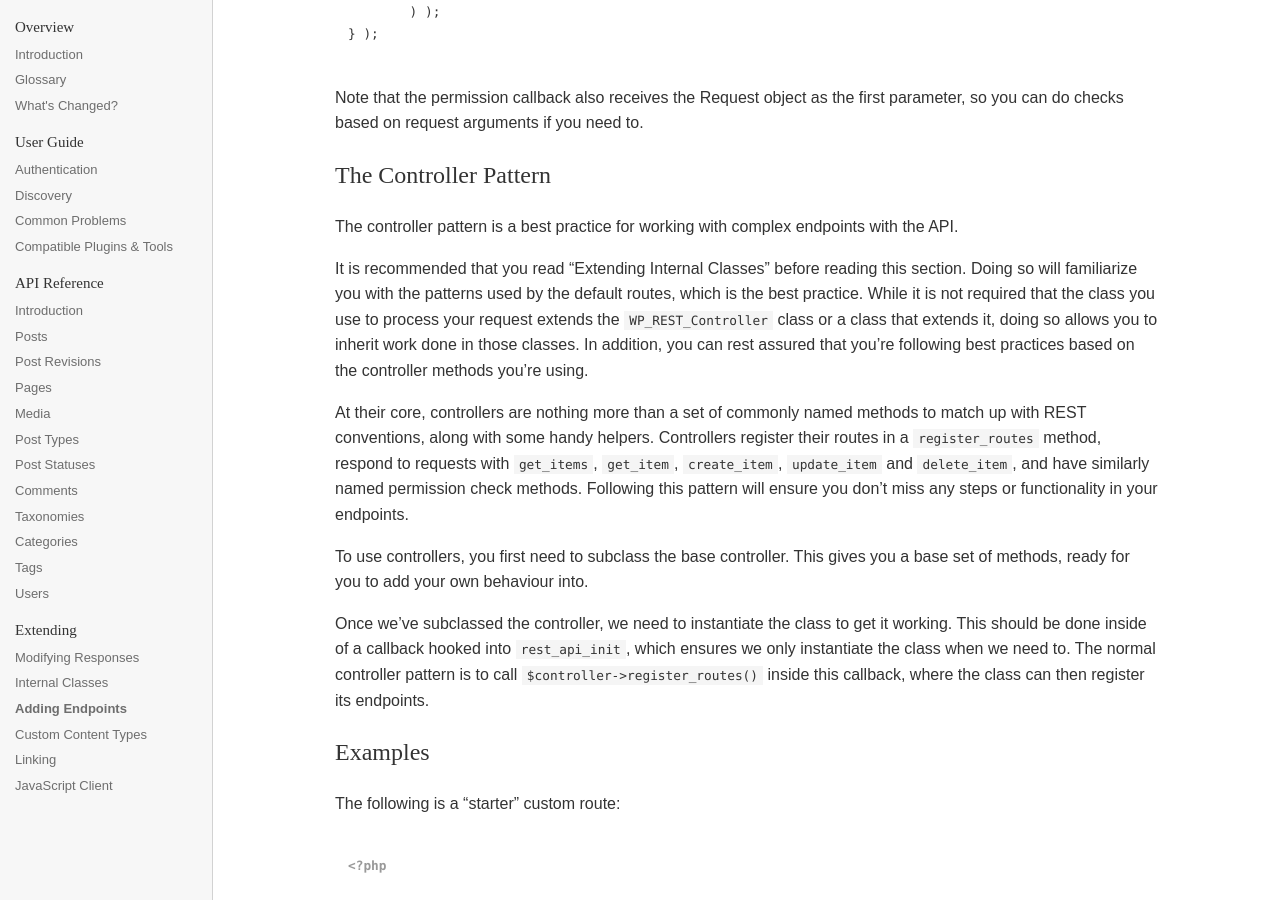
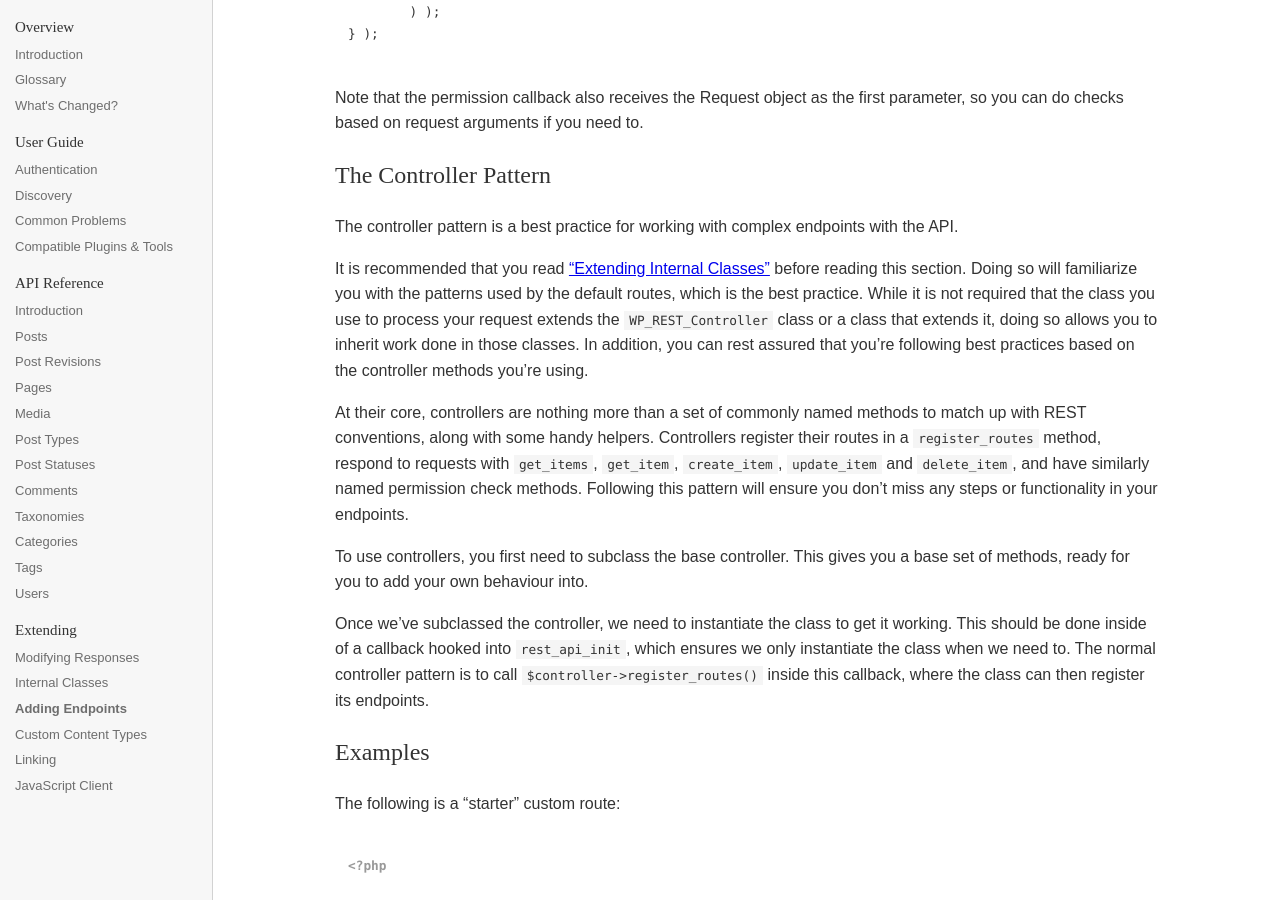
Before and after one commit to WP-API/docs-v2, a Jekyll site: the page built from extending/adding/index.md, in a window 1280 px wide and 900 px high, scrolled down 6307 px. Built offline with Jekyll 4.4.1, drawn with Linux system fonts in a browser that asks for light colours; part of the change alters nothing that is shown.

Commit message:
Add link to relevant documentation

```diff
--- a/extending/adding/index.md
+++ b/extending/adding/index.md
@@ -240,7 +240,7 @@ The Controller Pattern
 
 The controller pattern is a best practice for working with complex endpoints with the API.
 
-It is recommended that you read "Extending Internal Classes" before reading this section. Doing so will familiarize you with the patterns used by the default routes, which is the best practice. While it is not required that the class you use to process your request extends the `WP_REST_Controller` class or a class that extends it, doing so allows you to inherit work done in those classes. In addition, you can rest assured that you're following best practices based on the controller methods you're using.
+It is recommended that you read ["Extending Internal Classes"](/extending/internal-classes/) before reading this section. Doing so will familiarize you with the patterns used by the default routes, which is the best practice. While it is not required that the class you use to process your request extends the `WP_REST_Controller` class or a class that extends it, doing so allows you to inherit work done in those classes. In addition, you can rest assured that you're following best practices based on the controller methods you're using.
 
 At their core, controllers are nothing more than a set of commonly named methods to match up with REST conventions, along with some handy helpers. Controllers register their routes in a `register_routes` method, respond to requests with `get_items`, `get_item`, `create_item`, `update_item` and `delete_item`, and have similarly named permission check methods. Following this pattern will ensure you don't miss any steps or functionality in your endpoints.
 
```
